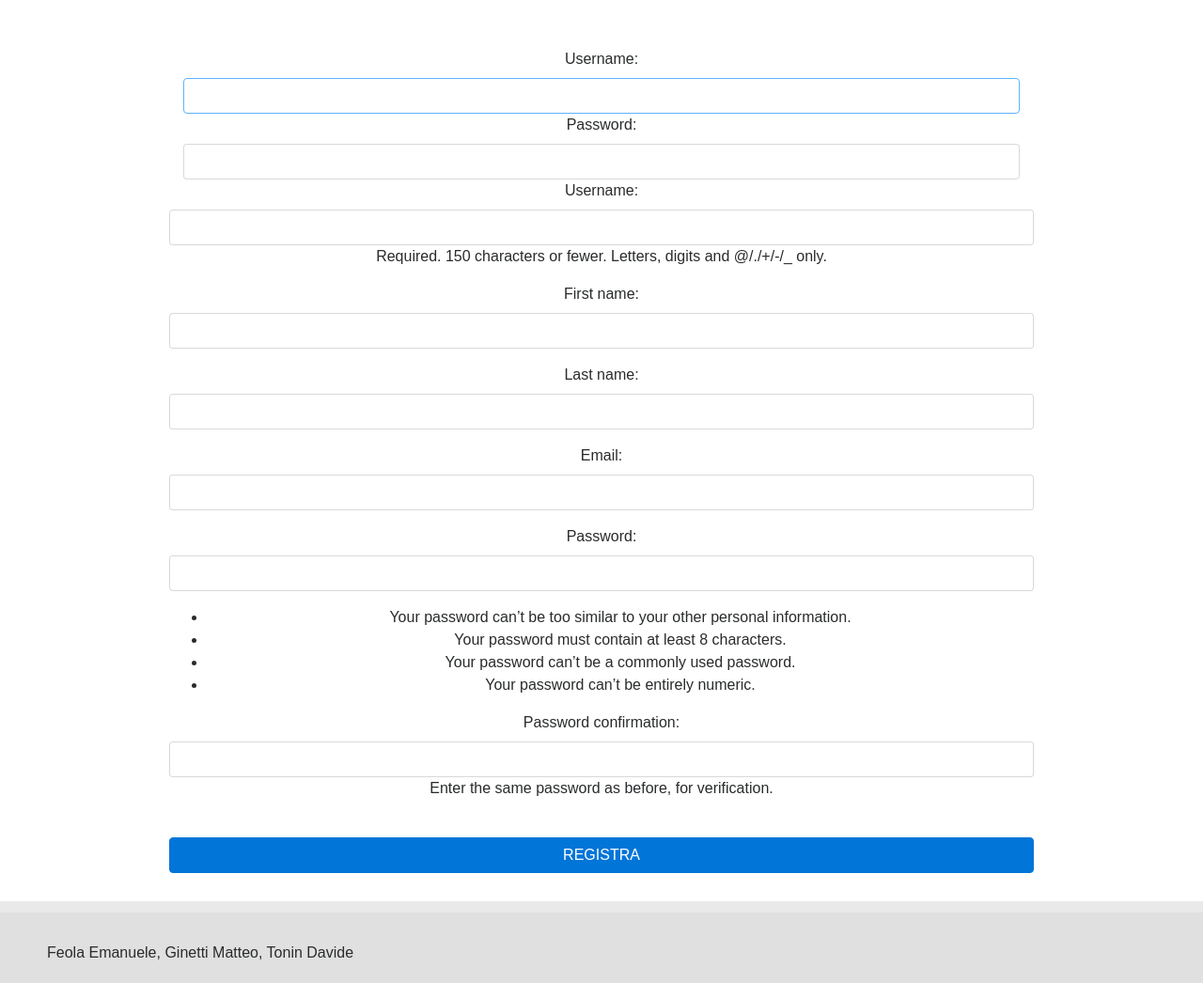
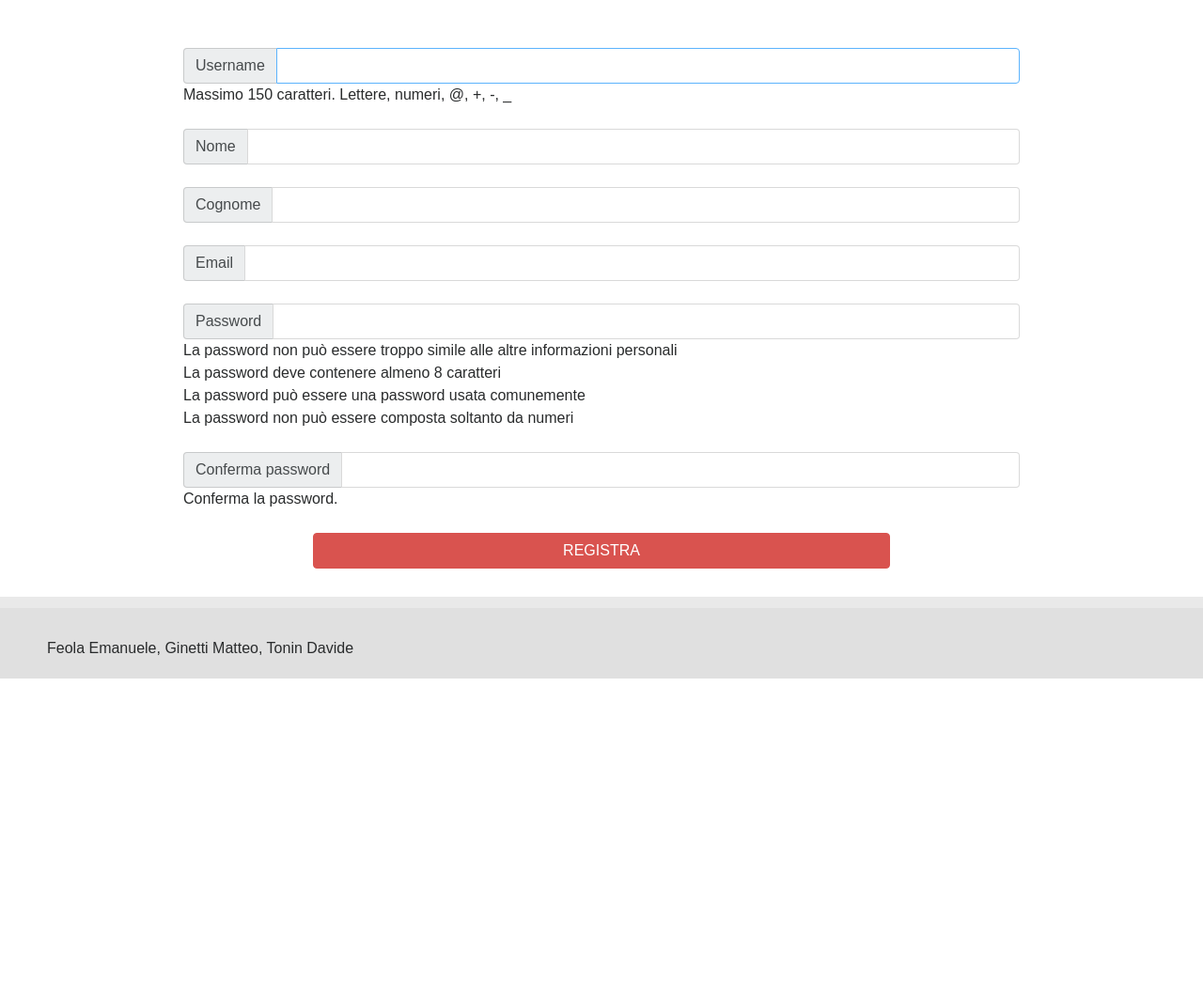
Before and after one commit to DavideTonin99/djfantamarconi, a Django app: page /register/ in a window 1280 px wide. Shown: the part 156-1202 px from the top of the page at 94% size. After the commit the page ends 878 px from the top, so only its background shows below. Run offline with Django 3.2, Linux system fonts and the light colour scheme; some libraries are stand-ins or nearby versions.

Commit message:
Modified register page

```diff
--- a/templates/register.html
+++ b/templates/register.html
@@ -8,18 +8,62 @@
         <form method="post">
             {% csrf_token %}
             <div class="col-sm-12">
-                {{ form.username.label_tag }}
                 {{ form.username.error }}
-                {{ form.username }}
+                <div class="input-group">
+                    <span class="input-group-addon">Username</span>
+                    {{ form.username }}
+                </div>
+                <div class="text-left">Massimo 150 caratteri. Lettere, numeri, @, +, -, _</div>
             </div>
+            <br />
             <div class="col-sm-12">
-                {{ form.password1.label_tag }}
+                {{ form.first_name.error }}
+                <div class="input-group">
+                    <span class="input-group-addon">Nome</span>
+                    {{ form.first_name }}
+                </div>
+            </div>
+            <br />
+            <div class="col-sm-12">
+                {{ form.last_name.error }}
+                <div class="input-group">
+                    <span class="input-group-addon">Cognome</span>
+                    {{ form.last_name }}
+                </div>
+            </div>
+            <br />
+            <div class="col-sm-12">
+                {{ form.email.error }}
+                <div class="input-group">
+                    <span class="input-group-addon">Email</span>
+                    {{ form.email }}
+                </div>
+            </div>
+            <br />
+            <div class="col-sm-12">
                 {{ form.password1.error }}
-                {{ form.password1 }}
+                <div class="input-group">
+                    <span class="input-group-addon">Password</span>
+                    {{ form.password1 }}
+                </div>
+                <div class="text-left">
+                    La password non può essere troppo simile alle altre informazioni personali<br />
+                    La password deve contenere almeno 8 caratteri<br />
+                    La password può essere una password usata comunemente<br />
+                    La password non può essere composta soltanto da numeri<br />
+                </div>
             </div>
-            {{ form.as_p }}
             <br />
-            <button class="btn btn-primary col-sm-12" type="submit">REGISTRA</button>
+            <div class="col-sm-12">
+                {{ form.password2.error }}
+                <div class="input-group">
+                    <span class="input-group-addon">Conferma password</span>
+                    {{ form.password2 }}
+                </div>
+                <div class="text-left">Conferma la password.</div>
+            </div>
+            <br />
+            <button class="btn btn-danger col-sm-8" type="submit">REGISTRA</button>
         </form>
     </div>
 </div>
```
